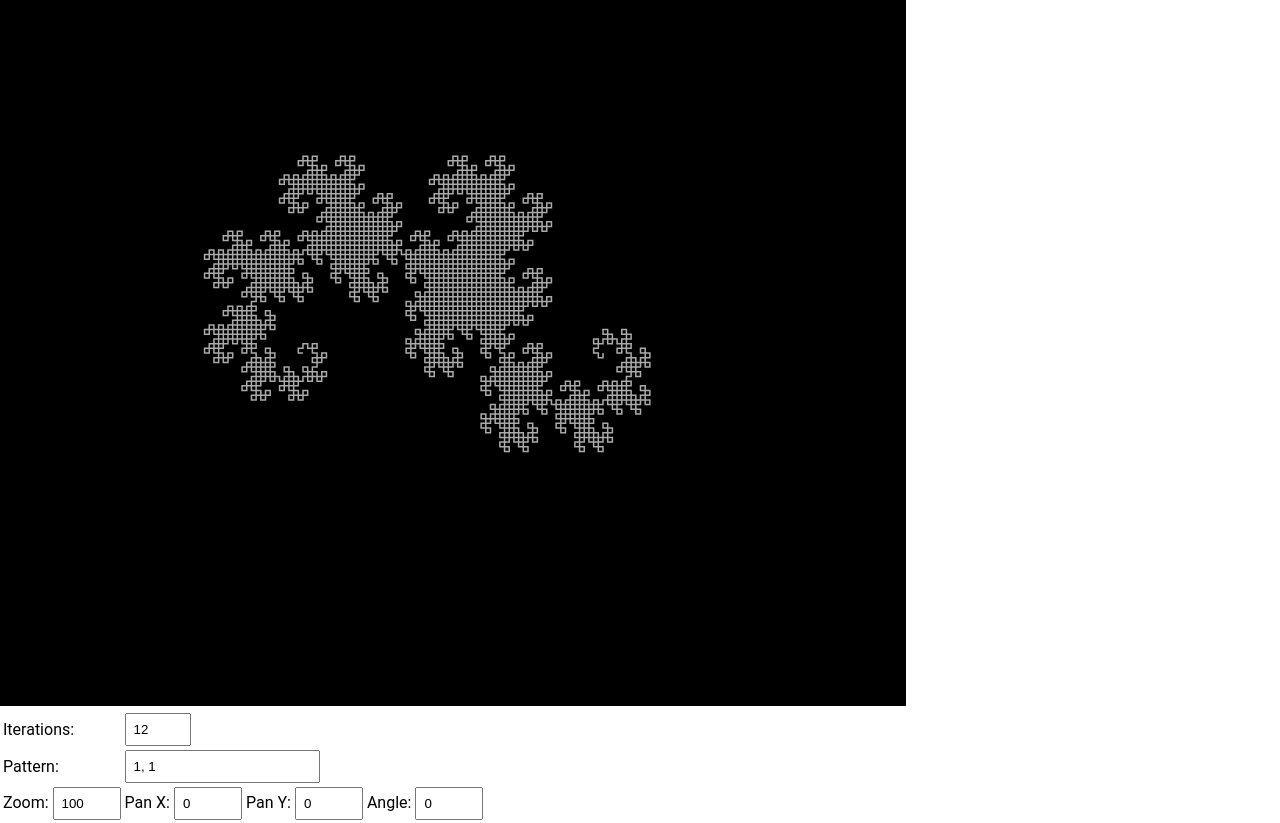
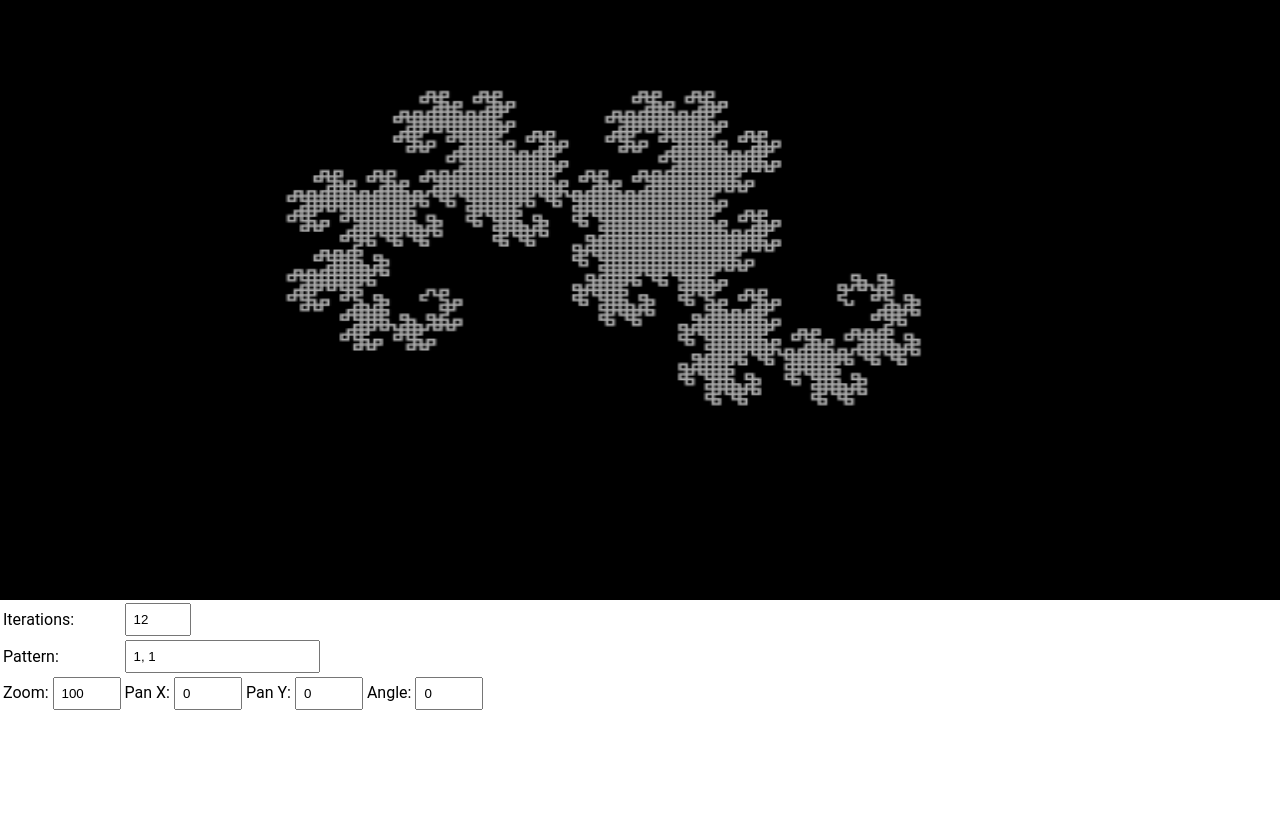
Before and after one commit to JoshuaNeely/DragonFractal, an Angular app: page / in a window 1280 px wide. After the commit the page ends 800 px from the top, so only its background shows below. Built offline with nearby package versions, Linux system fonts and the light colour scheme.

Commit message:
feat: scale display to screen size

```diff
--- a/src/app/app.component.scss
+++ b/src/app/app.component.scss
@@ -5,15 +5,10 @@
     background-color: white;
     margin: 0px;
 
-    // canvas {
-    //     flex: 2;
-    //     border: black 3px solid;
-    //     box-sizing: border-box;
-    //     background-color: #000000;
-    // }
+    app-display {
+        height: 75%;
+    }
 
-    // .control_panel {
-    //     flex: 1;
-    //     background-color: white;
-    // }
+    app-control-panel {
+    }
 }
--- a/src/app/display/display.component.scss
+++ b/src/app/display/display.component.scss
@@ -2,4 +2,6 @@ canvas {
     border: black 3px solid;
     box-sizing: border-box;
     background-color: #000000;
+    width: 100%;
+    height: 100%;
 }
--- a/src/app/display/display.component.ts
+++ b/src/app/display/display.component.ts
@@ -29,6 +29,13 @@ export class DisplayComponent implements OnInit, AfterViewInit {
   ngOnInit(): void { }
   ngAfterViewInit(): void {
     this.canvas = this.canvasReference.nativeElement;
+
+    // division by two seems to clean up some visual artifacts... css scales up the image anyway.
+    // Unknown how canvas siave might affect performance of drawing functions.
+    // The underlying geometric data is the same - that is the expensive part.
+    this.canvas.width = window.innerWidth/2;
+    this.canvas.height = window.innerHeight/2;
+
     this.width = this.canvas.width;
     this.height = this.canvas.height;
 
```
